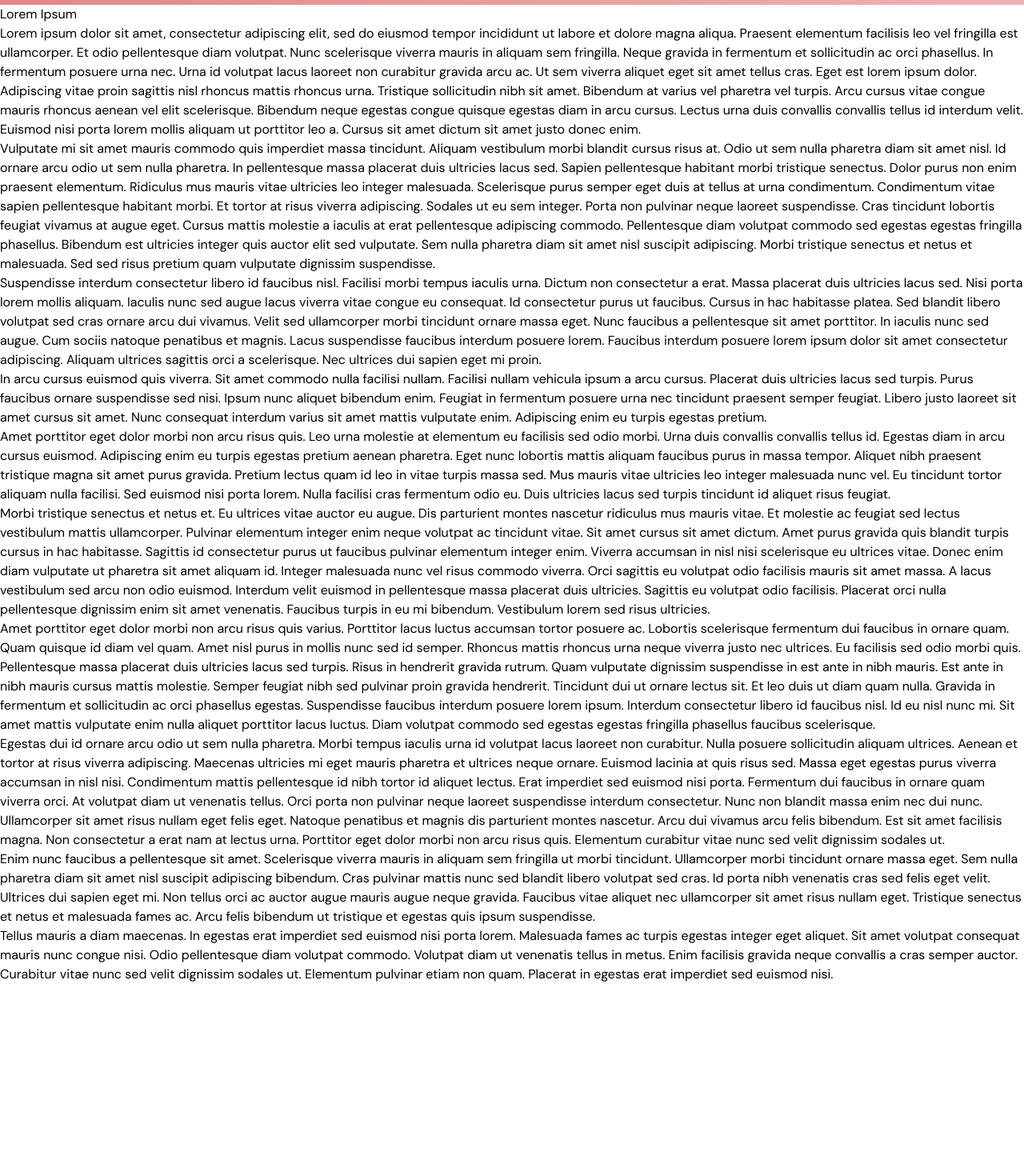
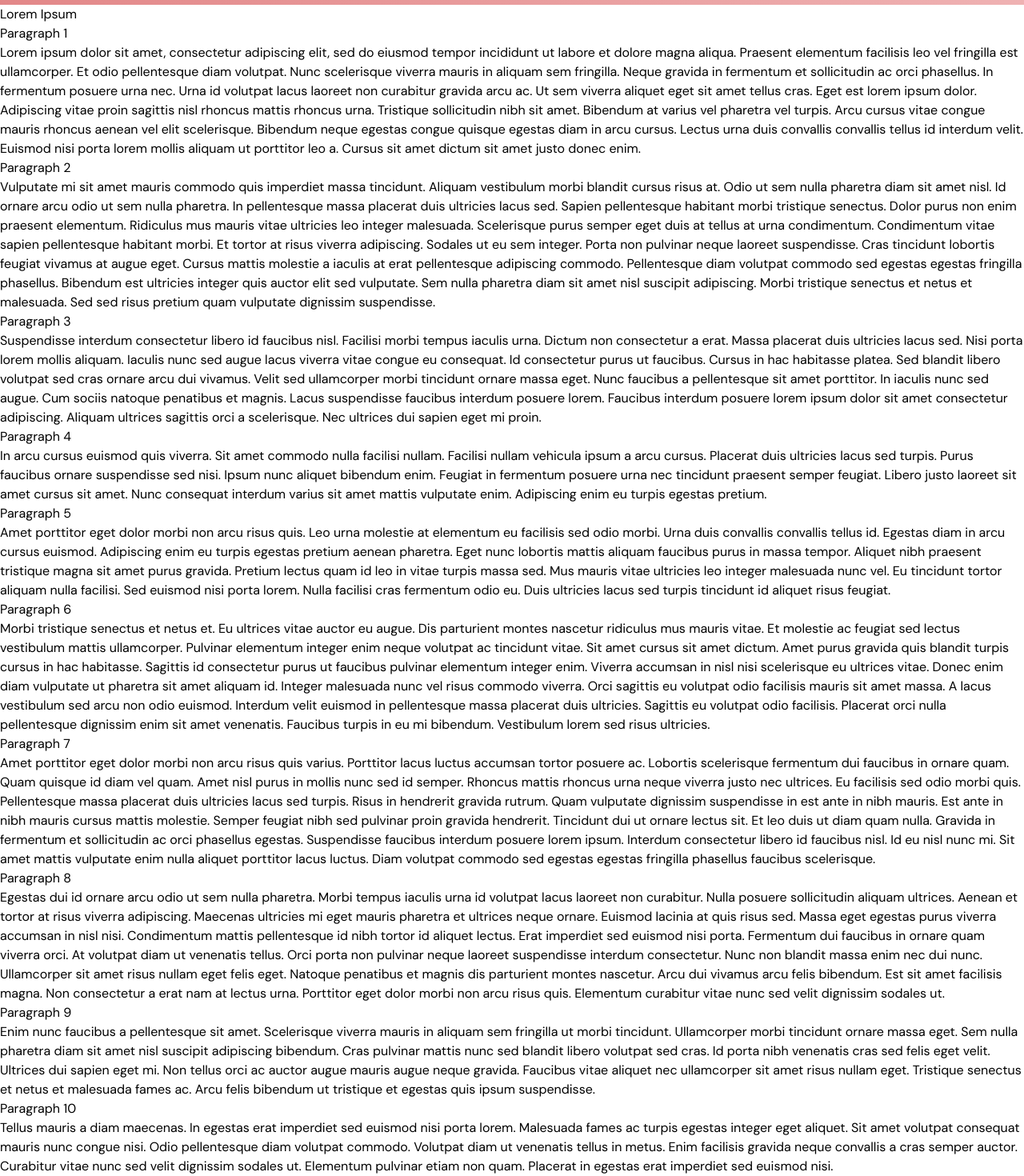
Before and after one commit to Brayman30/gray-area-knives-v3, a Nuxt app: page / in a window 1280 px wide. Shown: the part 698-2168 px from the top of the page at 80% size. Before the commit the page ends 1928 px from the top, so only its background shows below. Built offline with nearby package versions, Linux system fonts and the light colour scheme; a web font is replaced by a local one; what tailwind-children would draw is missing.

Commit message:
Add Additional Headers on Homepage

```diff
--- a/pages/index.vue
+++ b/pages/index.vue
@@ -5,6 +5,7 @@
     </div>
     <article class="flex flex-col children:py-10 children:px-16">
         <h1>Lorem Ipsum</h1>
+        <h2>Paragraph 1</h2>
         <p>Lorem ipsum dolor sit amet, consectetur adipiscing elit, sed do eiusmod tempor incididunt ut labore et dolore
             magna aliqua. Praesent elementum facilisis leo vel fringilla est ullamcorper. Et odio pellentesque diam
             volutpat. Nunc scelerisque viverra mauris in aliquam sem fringilla. Neque gravida in fermentum et sollicitudin
@@ -14,6 +15,7 @@
             turpis. Arcu cursus vitae congue mauris rhoncus aenean vel elit scelerisque. Bibendum neque egestas congue
             quisque egestas diam in arcu cursus. Lectus urna duis convallis convallis tellus id interdum velit. Euismod nisi
             porta lorem mollis aliquam ut porttitor leo a. Cursus sit amet dictum sit amet justo donec enim.</p>
+        <h2>Paragraph 2</h2>
         <p>Vulputate mi sit amet mauris commodo quis imperdiet massa tincidunt. Aliquam vestibulum morbi blandit cursus
             risus at. Odio ut sem nulla pharetra diam sit amet nisl. Id ornare arcu odio ut sem nulla pharetra. In
             pellentesque massa placerat duis ultricies lacus sed. Sapien pellentesque habitant morbi tristique senectus.
@@ -24,6 +26,7 @@
             adipiscing commodo. Pellentesque diam volutpat commodo sed egestas egestas fringilla phasellus. Bibendum est
             ultricies integer quis auctor elit sed vulputate. Sem nulla pharetra diam sit amet nisl suscipit adipiscing.
             Morbi tristique senectus et netus et malesuada. Sed sed risus pretium quam vulputate dignissim suspendisse.</p>
+        <h2>Paragraph 3</h2>
         <p>Suspendisse interdum consectetur libero id faucibus nisl. Facilisi morbi tempus iaculis urna. Dictum non
             consectetur a erat. Massa placerat duis ultricies lacus sed. Nisi porta lorem mollis aliquam. Iaculis nunc sed
             augue lacus viverra vitae congue eu consequat. Id consectetur purus ut faucibus. Cursus in hac habitasse platea.
@@ -32,11 +35,13 @@
             et magnis. Lacus suspendisse faucibus interdum posuere lorem. Faucibus interdum posuere lorem ipsum dolor sit
             amet consectetur adipiscing. Aliquam ultrices sagittis orci a scelerisque. Nec ultrices dui sapien eget mi
             proin.</p>
+        <h2>Paragraph 4</h2>
         <p>In arcu cursus euismod quis viverra. Sit amet commodo nulla facilisi nullam. Facilisi nullam vehicula ipsum a
             arcu cursus. Placerat duis ultricies lacus sed turpis. Purus faucibus ornare suspendisse sed nisi. Ipsum nunc
             aliquet bibendum enim. Feugiat in fermentum posuere urna nec tincidunt praesent semper feugiat. Libero justo
             laoreet sit amet cursus sit amet. Nunc consequat interdum varius sit amet mattis vulputate enim. Adipiscing enim
             eu turpis egestas pretium.</p>
+        <h2>Paragraph 5</h2>
         <p>Amet porttitor eget dolor morbi non arcu risus quis. Leo urna molestie at elementum eu facilisis sed odio morbi.
             Urna duis convallis convallis tellus id. Egestas diam in arcu cursus euismod. Adipiscing enim eu turpis egestas
             pretium aenean pharetra. Eget nunc lobortis mattis aliquam faucibus purus in massa tempor. Aliquet nibh praesent
@@ -44,6 +49,7 @@
             ultricies leo integer malesuada nunc vel. Eu tincidunt tortor aliquam nulla facilisi. Sed euismod nisi porta
             lorem. Nulla facilisi cras fermentum odio eu. Duis ultricies lacus sed turpis tincidunt id aliquet risus
             feugiat.</p>
+        <h2>Paragraph 6</h2>
         <p>Morbi tristique senectus et netus et. Eu ultrices vitae auctor eu augue. Dis parturient montes nascetur ridiculus
             mus mauris vitae. Et molestie ac feugiat sed lectus vestibulum mattis ullamcorper. Pulvinar elementum integer
             enim neque volutpat ac tincidunt vitae. Sit amet cursus sit amet dictum. Amet purus gravida quis blandit turpis
@@ -53,6 +59,7 @@
             massa. A lacus vestibulum sed arcu non odio euismod. Interdum velit euismod in pellentesque massa placerat duis
             ultricies. Sagittis eu volutpat odio facilisis. Placerat orci nulla pellentesque dignissim enim sit amet
             venenatis. Faucibus turpis in eu mi bibendum. Vestibulum lorem sed risus ultricies.</p>
+        <h2>Paragraph 7</h2>
         <p>Amet porttitor eget dolor morbi non arcu risus quis varius. Porttitor lacus luctus accumsan tortor posuere ac.
             Lobortis scelerisque fermentum dui faucibus in ornare quam. Quam quisque id diam vel quam. Amet nisl purus in
             mollis nunc sed id semper. Rhoncus mattis rhoncus urna neque viverra justo nec ultrices. Eu facilisis sed odio
@@ -63,6 +70,7 @@
             posuere lorem ipsum. Interdum consectetur libero id faucibus nisl. Id eu nisl nunc mi. Sit amet mattis vulputate
             enim nulla aliquet porttitor lacus luctus. Diam volutpat commodo sed egestas egestas fringilla phasellus
             faucibus scelerisque.</p>
+        <h2>Paragraph 8</h2>
         <p>Egestas dui id ornare arcu odio ut sem nulla pharetra. Morbi tempus iaculis urna id volutpat lacus laoreet non
             curabitur. Nulla posuere sollicitudin aliquam ultrices. Aenean et tortor at risus viverra adipiscing. Maecenas
             ultricies mi eget mauris pharetra et ultrices neque ornare. Euismod lacinia at quis risus sed. Massa eget
@@ -73,12 +81,14 @@
             montes nascetur. Arcu dui vivamus arcu felis bibendum. Est sit amet facilisis magna. Non consectetur a erat nam
             at lectus urna. Porttitor eget dolor morbi non arcu risus quis. Elementum curabitur vitae nunc sed velit
             dignissim sodales ut.</p>
+        <h2>Paragraph 9</h2>
         <p>Enim nunc faucibus a pellentesque sit amet. Scelerisque viverra mauris in aliquam sem fringilla ut morbi
             tincidunt. Ullamcorper morbi tincidunt ornare massa eget. Sem nulla pharetra diam sit amet nisl suscipit
             adipiscing bibendum. Cras pulvinar mattis nunc sed blandit libero volutpat sed cras. Id porta nibh venenatis
             cras sed felis eget velit. Ultrices dui sapien eget mi. Non tellus orci ac auctor augue mauris augue neque
             gravida. Faucibus vitae aliquet nec ullamcorper sit amet risus nullam eget. Tristique senectus et netus et
             malesuada fames ac. Arcu felis bibendum ut tristique et egestas quis ipsum suspendisse.</p>
+        <h2>Paragraph 10</h2>
         <p>Tellus mauris a diam maecenas. In egestas erat imperdiet sed euismod nisi porta lorem. Malesuada fames ac turpis
             egestas integer eget aliquet. Sit amet volutpat consequat mauris nunc congue nisi. Odio pellentesque diam
             volutpat commodo. Volutpat diam ut venenatis tellus in metus. Enim facilisis gravida neque convallis a cras
```
